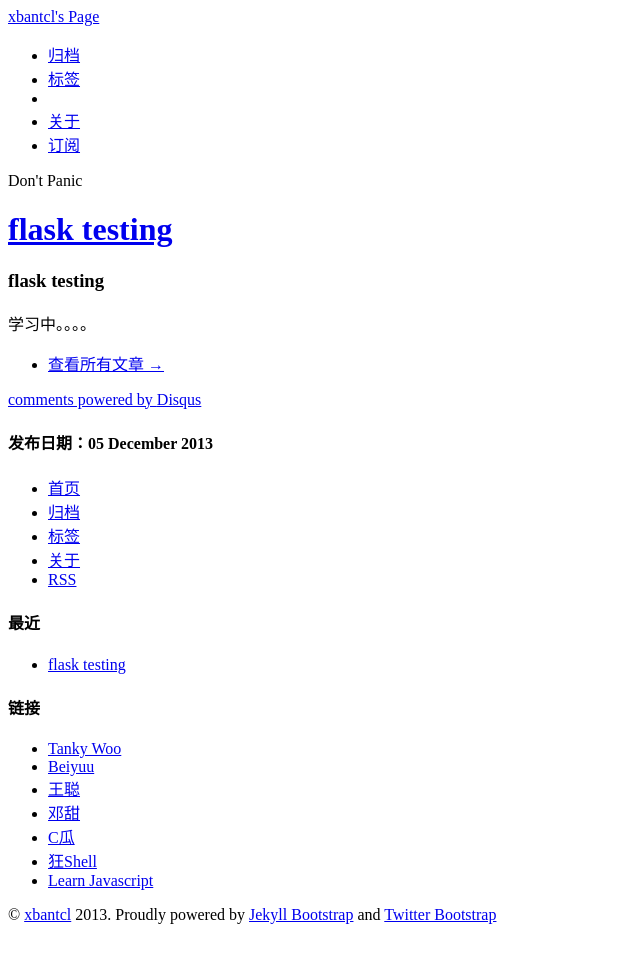
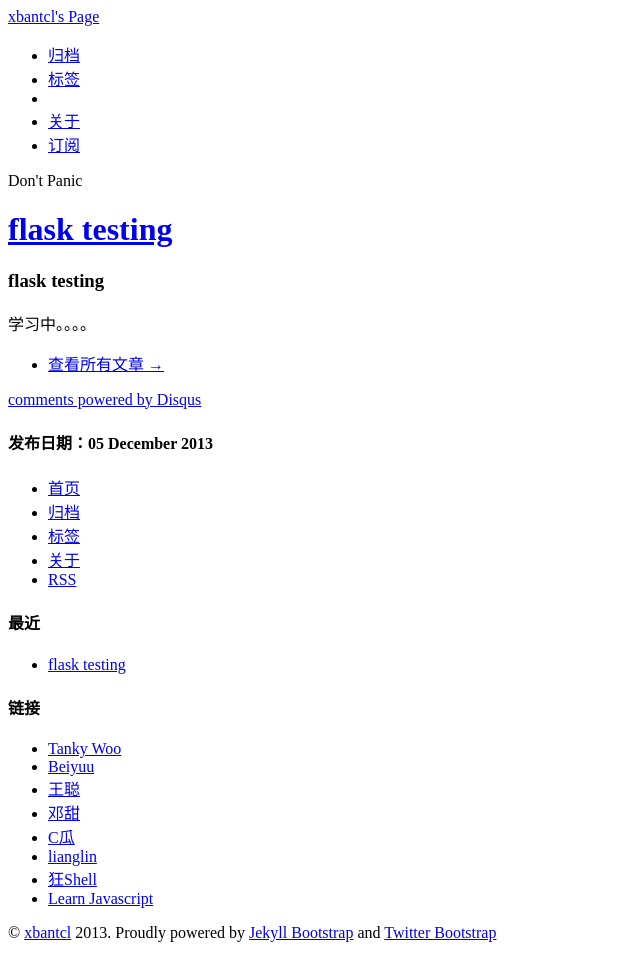
Before and after one commit to xbantcl/xbantcl.github.io, a Jekyll site: the page built from index.md, in a window 1280 px wide. Shown: the whole page, without its empty margins (0-640 px from the left). Built offline with Jekyll 4.4.1, drawn with Linux system fonts in a browser that asks for light colours; comment, search, counter and statistics services are not loaded.

Commit message:
add frendship link

```diff
--- a/_includes/themes/twitter/index.html
+++ b/_includes/themes/twitter/index.html
@@ -78,6 +78,7 @@
 	<li><a href="http://wangcong.org/blog/" target="_blank" rel="nofollow">王聪</a></li>
 	<li><a href="http://helloworld.tk/" target="_blank" rel="nofollow">邓甜</a></li>
 	<li><a href="http://www.cguage.com/" target="_blank" rel="nofollow">C瓜</a></li>
+	<li><a href="http://lianglin999.cn/" target="_blank" rel="nofollow">lianglin</a></li>
 	<li><a href="http://www.crazyshell.org/blog/" target="_blank" rel="nofollow">狂Shell</a></li>
 	<li><a href="http://luchanghong.com/web/2013/07/06/learn-javascript.html" target="_blank" rel="nofollow">Learn Javascript</a></li>
       </ul>
```
